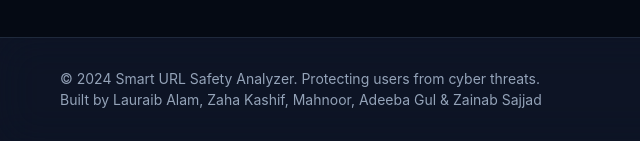
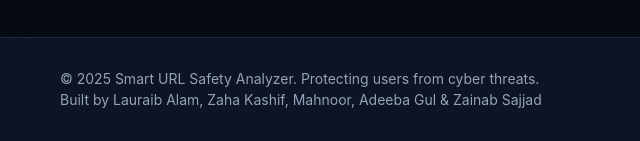
Before and after one commit to CipherStreak/url_safety_analyzer, a plain HTML site: page index.html in a window 1280 px wide. Shown: the part 874-1015 px from the top of the page, 0-640 px from the left. Drawn offline with Linux system fonts and the light colour scheme.

Commit message:
Update index.html

```diff
--- a/index.html
+++ b/index.html
@@ -298,7 +298,7 @@
         <div class="container">
             <div class="footer-content">
                 <div>
-                    <p>© 2024 Smart URL Safety Analyzer. Protecting users from cyber threats.</p>
+                    <p>© 2025 Smart URL Safety Analyzer. Protecting users from cyber threats.</p>
                     <p class="team-credits">Built by Lauraib Alam, Zaha Kashif, Mahnoor, Adeeba Gul & Zainab Sajjad</p>
                 </div>
                 <div class="footer-links">
```
